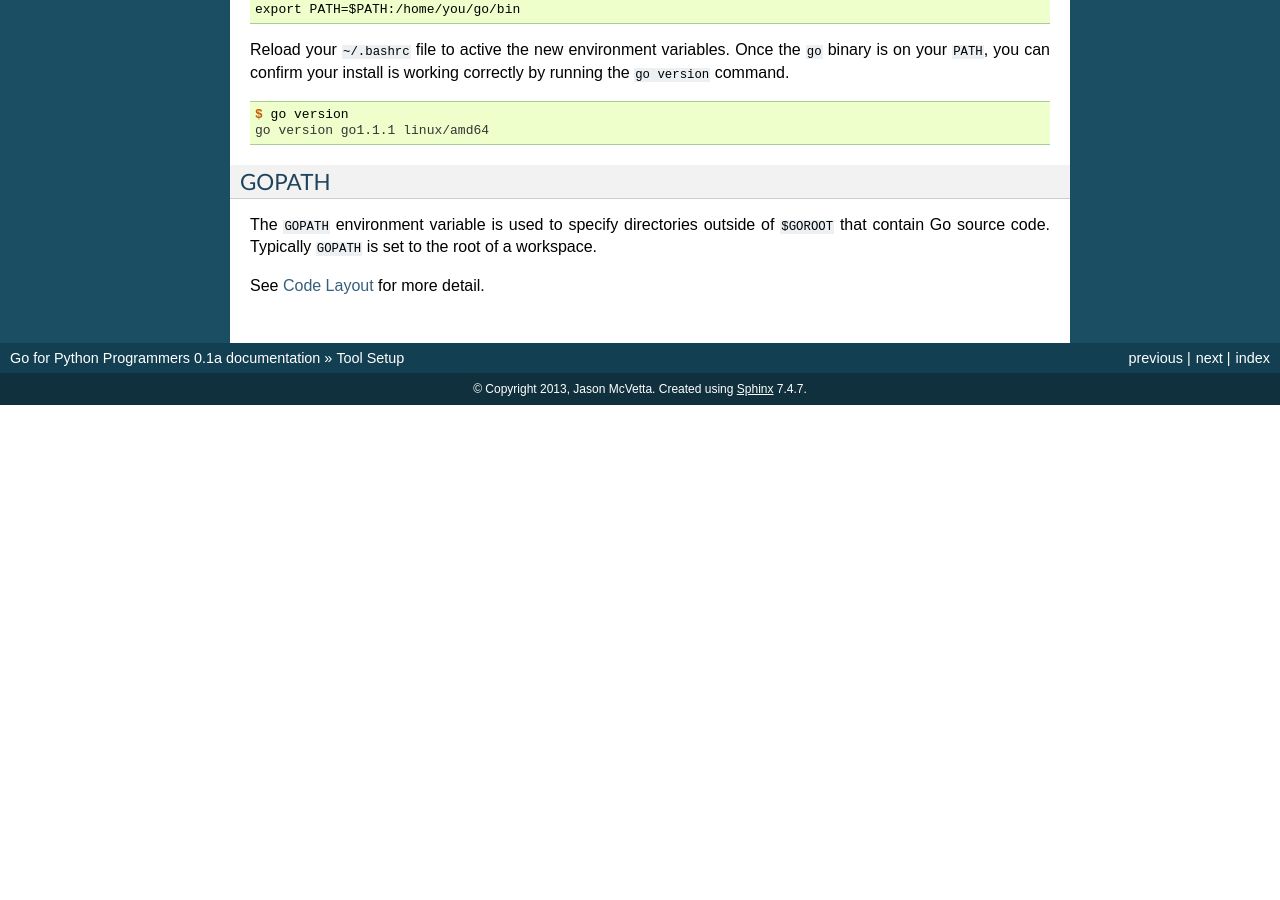
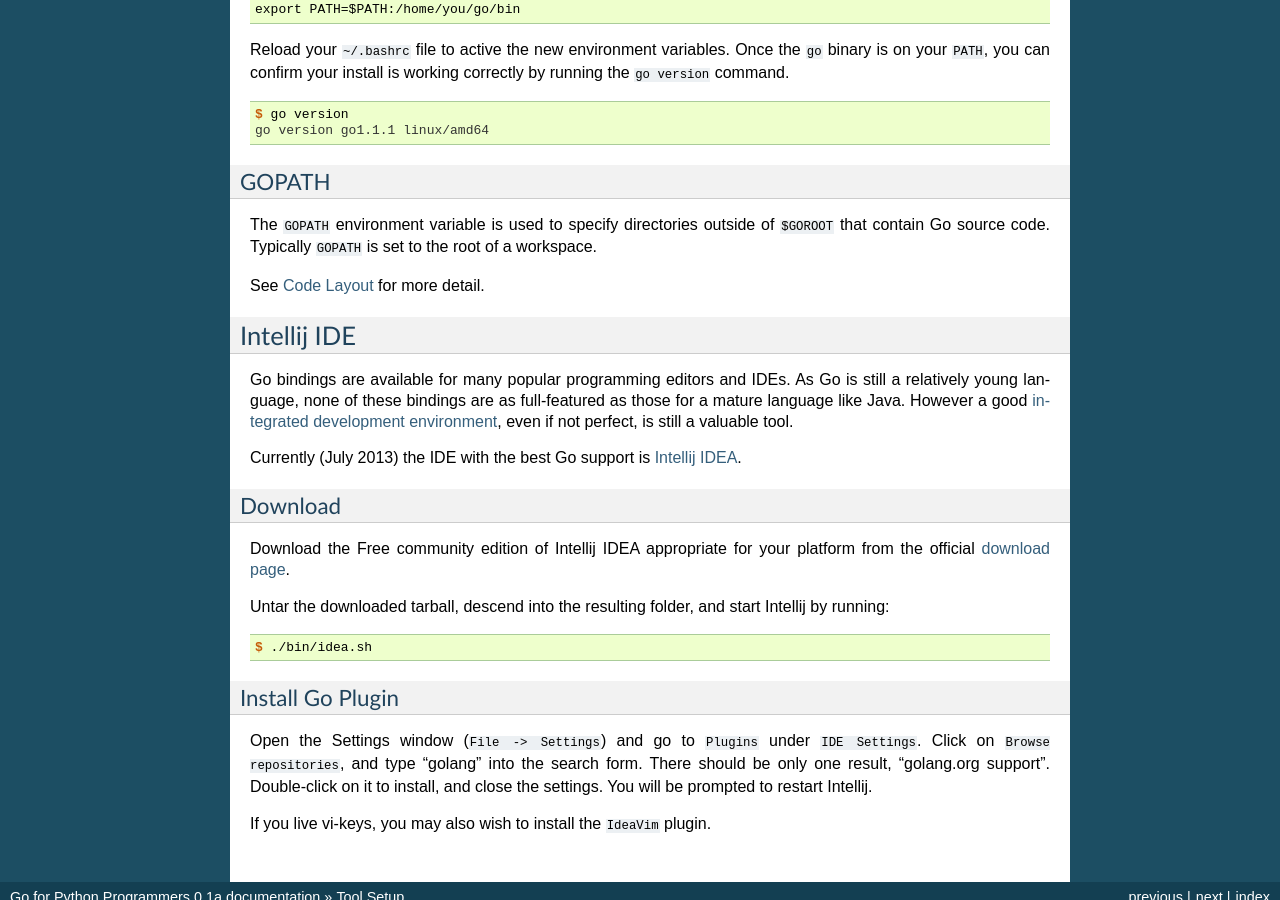
Before and after one commit to jmcvetta/golang-for-python-programmers, a Sphinx documentation site: the page built from source/setup.rst, in a window 1280 px wide and 900 px high, scrolled down 1496 px. Built offline with Sphinx 7.4.7, drawn with Linux system fonts in a browser that asks for light colours; before the commit the page ends 1901 px from its top, so only the background shows below that; some of the changed text lies outside the part shown.

Commit message:
Intellij

```diff
--- a/source/setup.rst
+++ b/source/setup.rst
@@ -114,6 +114,45 @@ root of a workspace.
 See :doc:`Code Layout <code-layout>` for more detail.
 
 
+Intellij IDE
+============
+
+Go bindings are available for many popular programming editors and IDEs.  As Go
+is still a relatively young language, none of these bindings are as
+full-featured as those for a mature language like Java.  However a good
+`integrated development environment`_, even if not perfect, is still a valuable
+tool.
+
+Currently (July 2013) the IDE with the best Go support is `Intellij IDEA`_.
+
+
+Download
+--------
+
+Download the Free community edition of Intellij IDEA appropriate for your
+platform from the official `download page`_.
+
+Untar the downloaded tarball, descend into the resulting folder, and start
+Intellij by running:
+
+.. code-block:: console
+
+   $ ./bin/idea.sh
+
+
+
+Install Go Plugin
+-----------------
+
+Open the Settings window (``File -> Settings``) and go to ``Plugins`` under
+``IDE Settings``.  Click on ``Browse repositories``, and type "golang" into the
+search form.  There should be only one result, "golang.org support".
+Double-click on it to install, and close the settings.  You will be prompted to
+restart Intellij.
+
+If you live vi-keys, you may also wish to install the ``IdeaVim`` plugin.
+
+
 
 
 
@@ -122,3 +161,6 @@ See :doc:`Code Layout <code-layout>` for more detail.
 .. _`official downloads page`: https://code.google.com/p/go/downloads/list
 .. _`Installing Go from source`: http://golang.org/doc/install/source
 .. _`Install C tools`: https://code.google.com/p/go-wiki/wiki/InstallFromSource#Install_C_tools
+.. _`integrated development environment`: https://en.wikipedia.org/wiki/Integrated_development_environment
+.. _`Intellij IDEA`: https://www.jetbrains.com/idea/
+.. _`download page`: https://www.jetbrains.com/idea/download/
```
